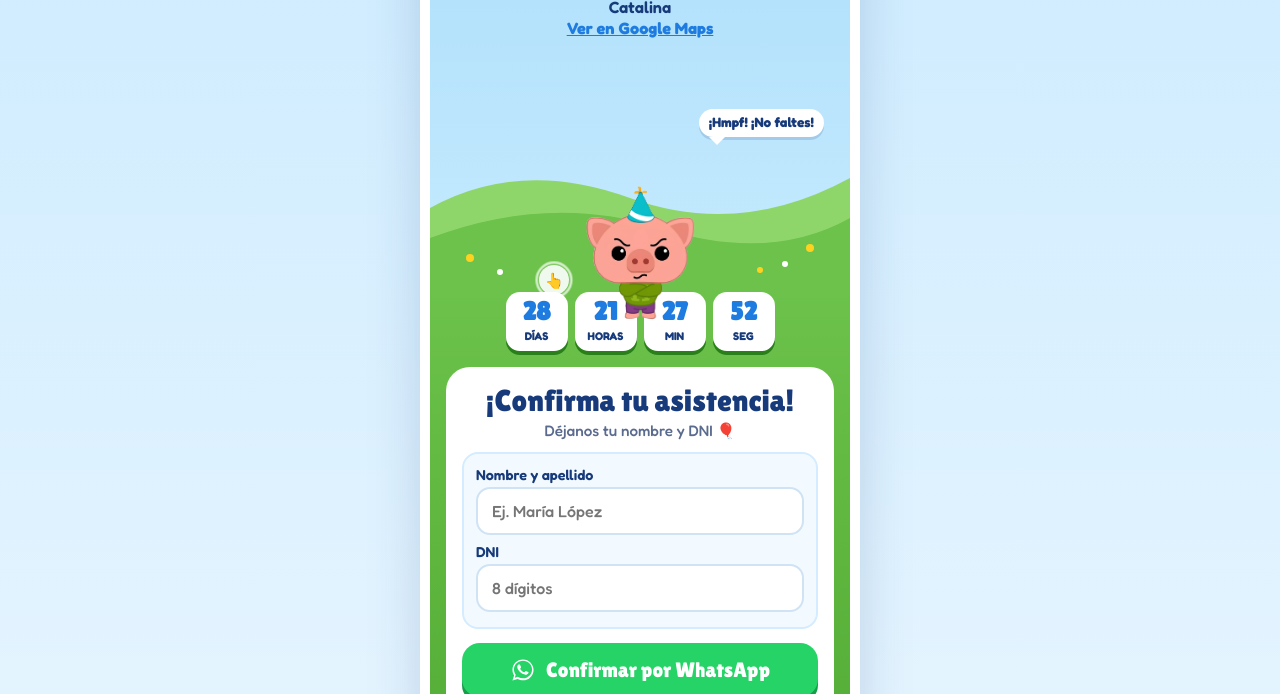
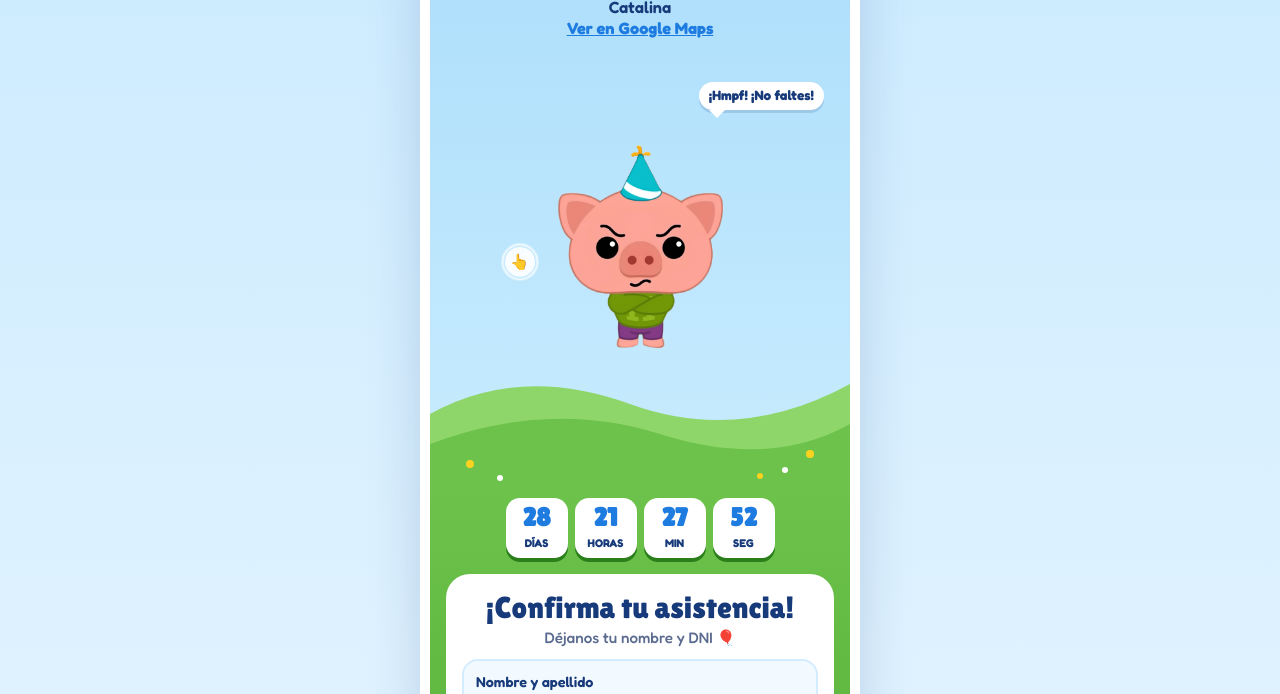
Before and after one commit to jalmeydaa/cumple-sebas, a plain HTML site: page index.html in a window 1280 px wide. Shown: the part 645-1339 px from the top of the page. Drawn offline with Linux system fonts and the light colour scheme.

Commit message:
Add files via upload

```diff
--- a/index.html
+++ b/index.html
@@ -68,6 +68,8 @@
   /* imágenes editables: caja fija (proporción 200x254); la imagen se ajusta sin deformarse */
   .cerdo-lado img,.cerdo-centro img{display:block;width:100%;aspect-ratio:200/254;object-fit:contain;object-position:bottom;pointer-events:none;user-select:none}
   @keyframes saltito{50%{transform:translateY(-6px)}}
+  /* sin recuadro azul al tocar en celular */
+  [data-cerdo]{-webkit-tap-highlight-color:transparent;-webkit-user-select:none;user-select:none;-webkit-touch-callout:none;outline:none}
   .cerdo-lado.enojado,.cerdo-centro.enojado{animation:berrinche .4s ease-in-out 3}
   @keyframes berrinche{25%{transform:rotate(-8deg)}75%{transform:rotate(8deg)}}
 
@@ -122,11 +124,14 @@
   .direccion a{color:var(--azul);font-weight:700}
 
   /* ---------- pasto + cerdito central ---------- */
-  .pasto-zona{position:relative;margin-top:52px}
-  .pasto-zona svg.colinas{width:100%;height:auto;display:block}
-  .cerdo-centro{position:absolute;left:50%;bottom:-50%;width:80%;margin-left:-40%;cursor:pointer;animation:saltito 2.2s ease-in-out infinite}
+  /* el cerdito va "en fila" entre el link de Maps y el conteo; las colinas quedan de fondo abajo.
+     Tamaño: cambia width. Cuánto se hunde en el pasto: cambia padding-bottom. */
+  .pasto-zona{position:relative;margin-top:10px;padding-bottom:12%}
+  .pasto-zona svg.colinas{position:absolute;left:0;bottom:0;width:100%;height:auto;display:block}
+  .cerdo-centro{position:relative;display:block;width:52%;margin:0 auto;z-index:1;cursor:pointer;animation:saltito 2.2s ease-in-out infinite}
+  .cerdo-centro img{aspect-ratio:auto;height:auto}
   /* aviso de toque: manito con onda que se expande (desaparece al primer toque) */
-  .tocame{position:absolute;left:20%;top:55%;z-index:3;width:30px;height:30px;border-radius:50%;
+  .tocame{position:absolute;left:-12%;top:50%;z-index:3;width:30px;height:30px;border-radius:50%;
     background:rgba(255,255,255,.9);display:flex;align-items:center;justify-content:center;font-size:.95rem;
     animation:toque 1.6s ease-in-out infinite;transition:opacity .3s}
   .tocame::before{content:"";position:absolute;inset:0;border-radius:50%;border:2px solid #fff;animation:onda 1.6s ease-out infinite}
@@ -294,7 +299,7 @@
       <g fill="#fff"><circle cx="70" cy="174" r="3"/><circle cx="355" cy="166" r="3"/></g>
     </svg>
     <div class="burbuja" id="burbuja">¡Hmpf! ¡No faltes!</div>
-    <div class="cerdo-centro" data-cerdo><div class="tocame" aria-label="Toca al cerdito">👆</div><img id="imgCentro" src="img/cerdito-centro.png" width="200" height="254" alt="Cerdito"></div>
+    <div class="cerdo-centro" data-cerdo><div class="tocame" aria-label="Toca al cerdito">👆</div><img id="imgCentro" src="img/cerdito-centro.png" width="600" height="736" alt="Cerdito"></div>
   </div>
 
   <!-- ===== CONFIRMACIÓN ===== -->
```
